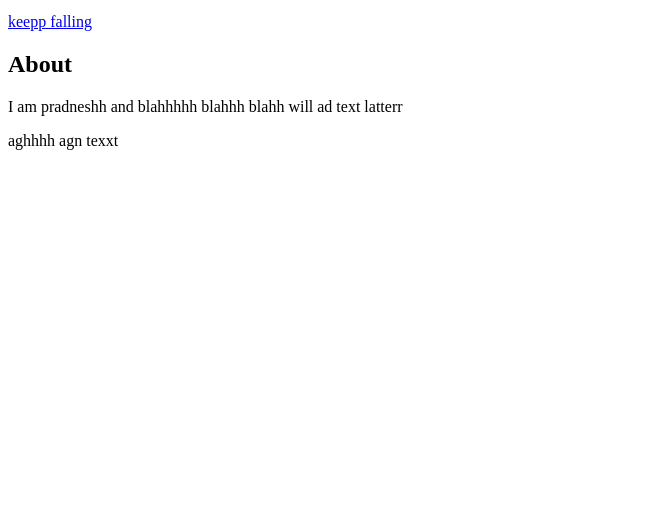
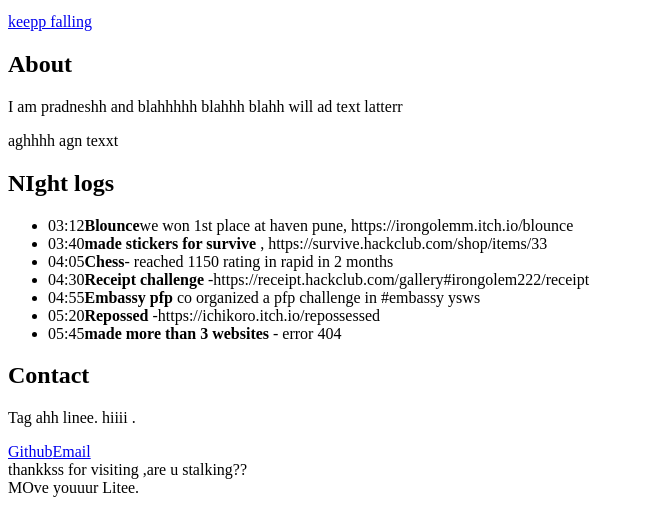
Before and after one commit to Irongolem222/I-cant-See-prt-agn-, a plain HTML site: page index.html in a window 1280 px wide. Shown: the part 680-1185 px from the top of the page, without its empty margins (0-645 px from the left). Before the commit the page ends 846 px from the top, so only its background shows below. Drawn offline with Linux system fonts and the light colour scheme.

Commit message:
htmll done
still remaining too add some titlessss,. but yhh added the pointers type and some things like how to contact me ., but still to add proper liness.

```diff
--- a/index.html
+++ b/index.html
@@ -41,6 +41,26 @@
         <p>aghhhh agn texxt</p>
     </section>
 
-    <section id="log"></section>
+    <section id="log"><h2>NIght logs</h2>
+    <ul class="log">
+        <li><time>03:12</time><b>Blounce</b>we won 1st place at haven pune, https://irongolemm.itch.io/blounce </li>
+        <li><time>03:40</time><b>made stickers for survive </b>, https://survive.hackclub.com/shop/items/33 </li>
+        <li><time>04:05</time><b>Chess</b>- reached 1150 rating in rapid in 2 months</li>
+        <li><time>04:30</time><b>Receipt challenge </b> -https://receipt.hackclub.com/gallery#irongolem222/receipt </li>
+        <li><time>04:55</time><b>Embassy pfp </b> co organized a pfp challenge in #embassy ysws </li>
+        <li><time>05:20</time><b>Repossed </b> -https://ichikoro.itch.io/repossessed</li>
+        <li><time>05:45</time><b>made more than 3 websites</b> - error 404 </li>
+    </ul>
+    </section>
+
+    <section id="contact"><h2>Contact</h2>
+    <p>Tag ahh linee. hiiii .</p>
+    <div class="links"><a href="#">Github</a><a href="#">Email</a></div>
+    </section>
 </main>
+
+<footer>thankkss for visiting ,are u stalking?? </footer>
+<div class="hint">MOve youuur Litee.</div>
+
+<script src="srcipt.js"></script>
 </html>
```
